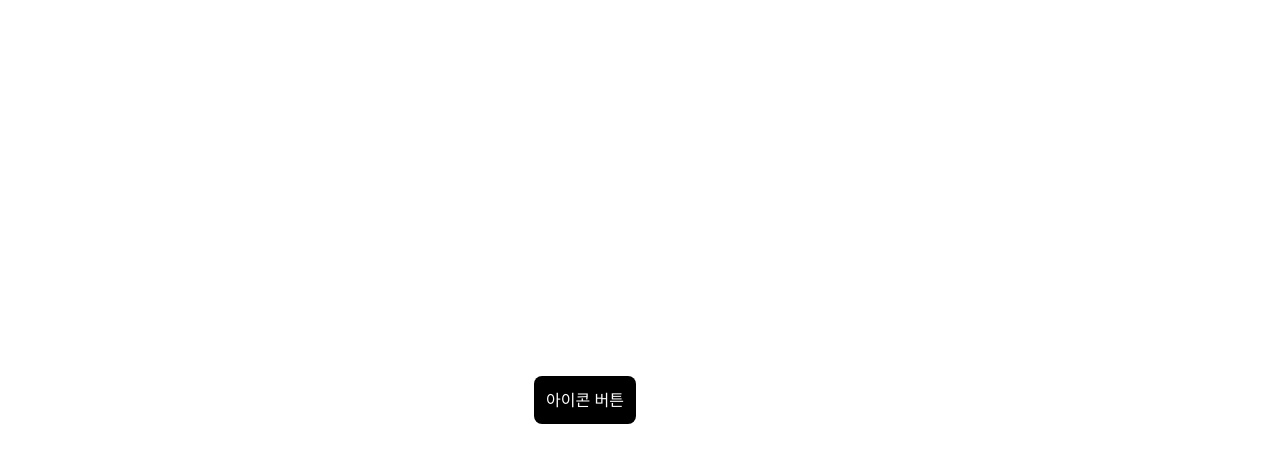
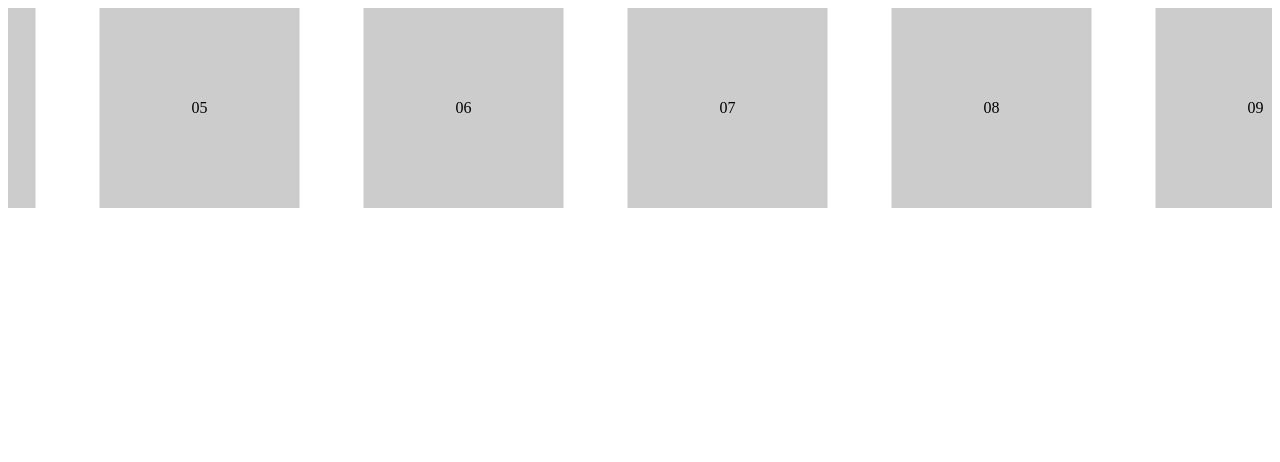
Before and after one commit to jyooni99/code-it, a Next.js app: page / in a window 1280 px wide. Shown: the top 462 px of the page. Built offline with nearby package versions, Linux system fonts and the light colour scheme.

Commit message:
무한 슬라이드

```diff
--- a/src/app/globals.css
+++ b/src/app/globals.css
@@ -1,49 +1,79 @@
-@import "tailwindcss";
+/* li reset */
 
-@custom-variant dark (&:where([dark-theme=dark], [dark-theme=dark] *));
-
-/* css */
-/* css */
-
-.container {
-  height: 100vh;
-  display: flex;
-  gap: 10px;
-  justify-content: center;
-  align-items: center;
+li {
+  display: inline-block;
+  list-style: none;
 }
 
-.btn {
-  padding: 12px;
-  border-radius: 8px;
-  border: none;
-  background-color: #000;
-  color: #fff;
-  cursor: pointer;
-  transition: all 0.3s;
+.slideWrap {
+  display: flex;
+  position: relative;
+  top: 0;
+  left: 0;
+  height: 200px;
+  overflow: hidden;
 }
 
-.btn:hover {
-  background-color: #888;
-  color: #000;
+.slideWrap .imgSlide {
+  display: flex;
+  align-items: center;
+  justify-content: space-between;
+  padding-left: 0;
 }
 
-.menu-container {
-  border-radius: 8px;
-  width: 100px;
-  height: 100px;
-  opacity: 0;
-  transform: translateY(10px);
-  transition: all 0.3s;
+.slideWrap .imgSlide li {
+  width: 200px;
+  height: 200px;
+  line-height: 200px;
+  margin-right: 5vw;
+  background-color: #ccc;
+  text-align: center;
 }
 
-.active {
-  opacity: 1;
-  transform: translateY(0);
+.imgSlide.original {
+  animation: slide01 30s linear infinite;
 }
 
-.menu-item {
-  border: 1px solid black;
-  width: 100px;
-  height: 20px;
+.imgSlide.clone {
+  animation: slide02 30s linear infinite;
 }
+
+/* `slide01` 애니메이션
+    - 처음엔 정위치
+    - 50%까지는 왼쪽으로 완전히 이동하여 안보이게
+    - 50% 직후(50.01%)에 가장 오른쪽으로 이동하여 clone 이미지 오른쪽에 붙이기
+    - 100%에서는 다시 정위치
+*/
+
+@keyframes slide01 {
+  0% {
+    transform: translateX(0);
+  }
+
+  50% {
+    transform: translateX(-100%);
+  }
+
+  50.01% {
+    transform: translateX(100%);
+  }
+
+  100% {
+    transform: translateX(0);
+  }
+}
+
+/* 2. `slide02` 애니메이션
+    - 처음엔 정위치
+    - 100%까지는 왼쪽으로 끝까지 이동
+*/
+
+@keyframes slide02 {
+  0% {
+    transform: translateX(0);
+  }
+
+  100% {
+    transform: translateX(-200%);
+  }
+}
--- a/src/app/page.tsx
+++ b/src/app/page.tsx
@@ -1,23 +1,19 @@
-"use client";
-
-import { useState } from "react";
+const SLIDES = ["01", "02", "03", "04", "05", "06", "07", "08", "09", "10"];
 
 export default function Home() {
-  const [isActive, setIsActive] = useState<boolean>(false);
-
   return (
-    <div className="container">
-      <button
-        className="btn"
-        onMouseEnter={() => setIsActive(true)}
-        onMouseLeave={() => setIsActive(false)}
-      >
-        아이콘 버튼
-      </button>
-      <div className={`menu-container ${isActive ? "active" : ""}`}>
-        <div className="menu-item">메뉴1</div>
-        <div className="menu-item">메뉴2</div>
-        <div className="menu-item">메뉴3</div>
+    <div>
+      <div className="slideWrap">
+        <ul className="imgSlide original">
+          {SLIDES.map((slide, index) => (
+            <li key={`original-${index}`}>{slide}</li>
+          ))}
+        </ul>
+        <ul className="imgSlide clone">
+          {SLIDES.map((slide, index) => (
+            <li key={`clone-${index}`}>{slide}</li>
+          ))}
+        </ul>
       </div>
     </div>
   );
```
